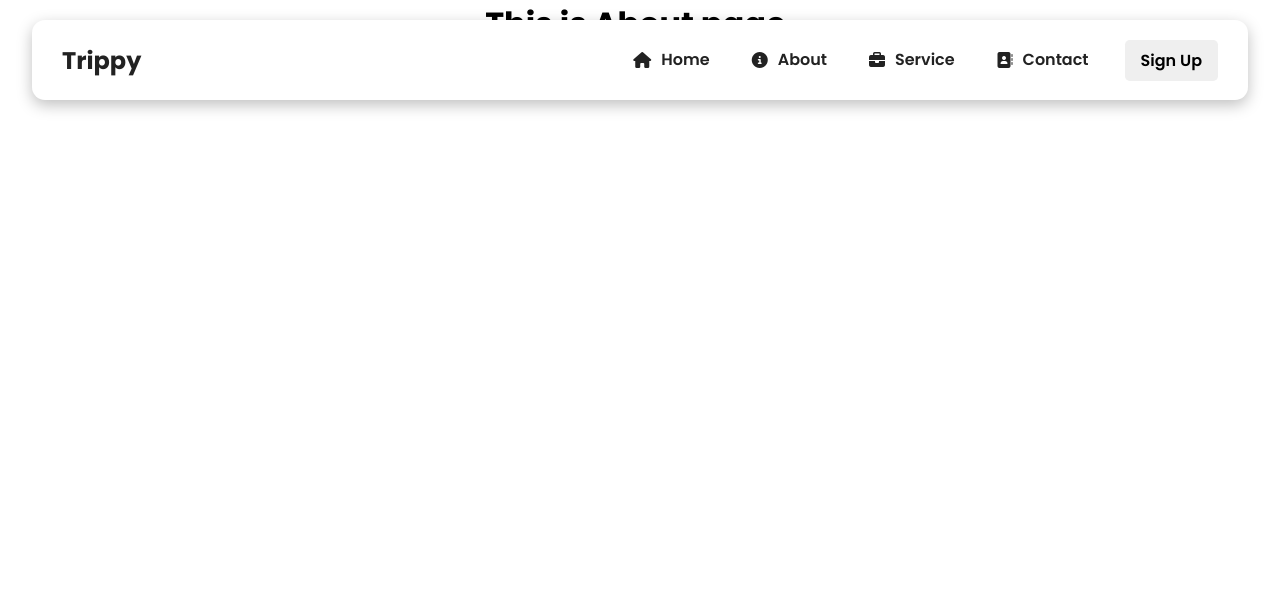
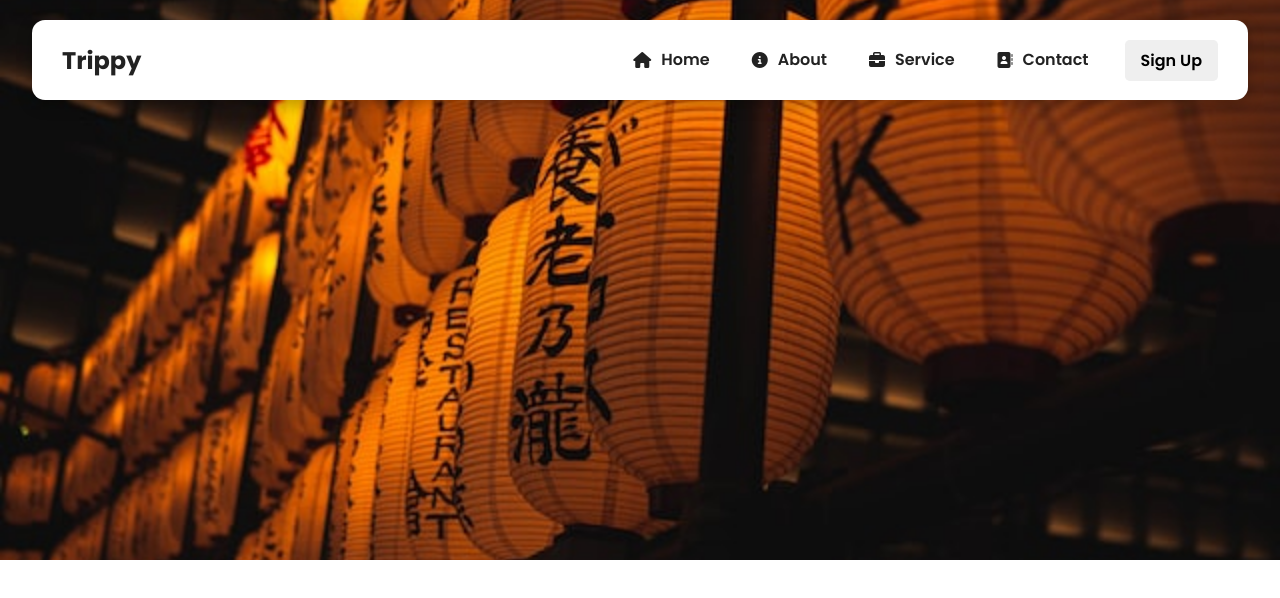
Before and after one commit to codingwithriha/Trippy-tour-travels, a React (Create React App) app: page /about in a window 1280 px wide. Shown: the top 598 px of the page. Built offline with nearby package versions, Linux system fonts and the light colour scheme.

Commit message:
Inprgrs:hero-styling

```diff
--- a/src/components/HeroStyles.css
+++ b/src/components/HeroStyles.css
@@ -1,6 +1,12 @@
 .hero {
   width: 100%;
-  height: 100%;
+  height: 100vh;
+  position: relative;
+}
+
+.hero-mid {
+  width: 100%;
+  height: 70vh;
   position: relative;
 }
 
@@ -42,3 +48,24 @@ img {
   letter-spacing: 2px;
   color: #222;
 }
+
+.hero-text .hide {
+  display: none;
+}
+
+@media screen and (max-width; 555px) {
+  .hero-text h1 {
+    padding: 10px 20px;
+  }
+
+  .hero-text p {
+    font-size: 1.1rem;
+    padding: 0 0 2rem 0;
+  }
+
+  .hero-text .show {
+    padding: 0.6rem 1.1rem;
+    border-radius: 6px;
+    font-size: 1rem;
+  }
+}
--- a/src/routes/About.js
+++ b/src/routes/About.js
@@ -1,9 +1,16 @@
 import Navbar from "../components/Navbar";
+import Hero from "../components/Hero";
+import AboutImg from "../assets/night.jpg";
 function About() {
   return (
     <>
       <Navbar />
-      <h1>This is About page.</h1>
+      <Hero
+        cName="hero-mid"
+        heroImg={AboutImg}
+        title="Your Journey Your Story"
+        btnClass="hide"
+      />
     </>
   );
 }
--- a/src/routes/Home.js
+++ b/src/routes/Home.js
@@ -1,5 +1,6 @@
 import Navbar from "../components/Navbar";
 import Hero from "../components/Hero";
+import HeroImg from "../assets/12.jpg";
 
 function Home() {
   return (
@@ -7,7 +8,7 @@ function Home() {
       <Navbar />
       <Hero
         cName="hero"
-        heroImg="https://unsplash.com/photos/man-and-woman-kissing-statue-near-city-buildings-during-daytime-BZ8IvPMuQ20"
+        heroImg={HeroImg}
         title="Your Journey Your Story"
         text="Choose Your Favourite Destination."
         btnText="Travel Plan"
```
